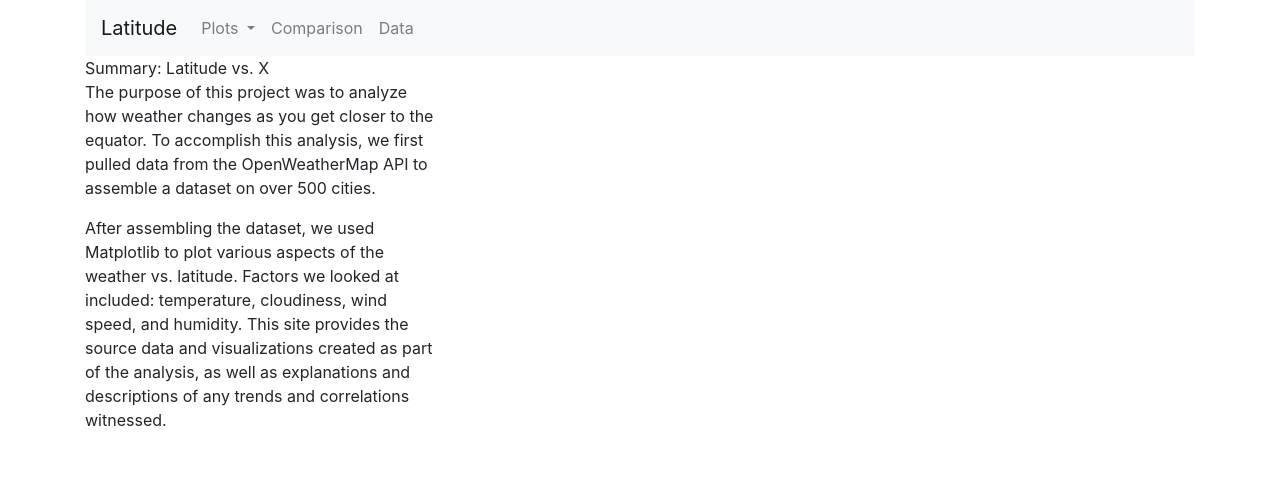
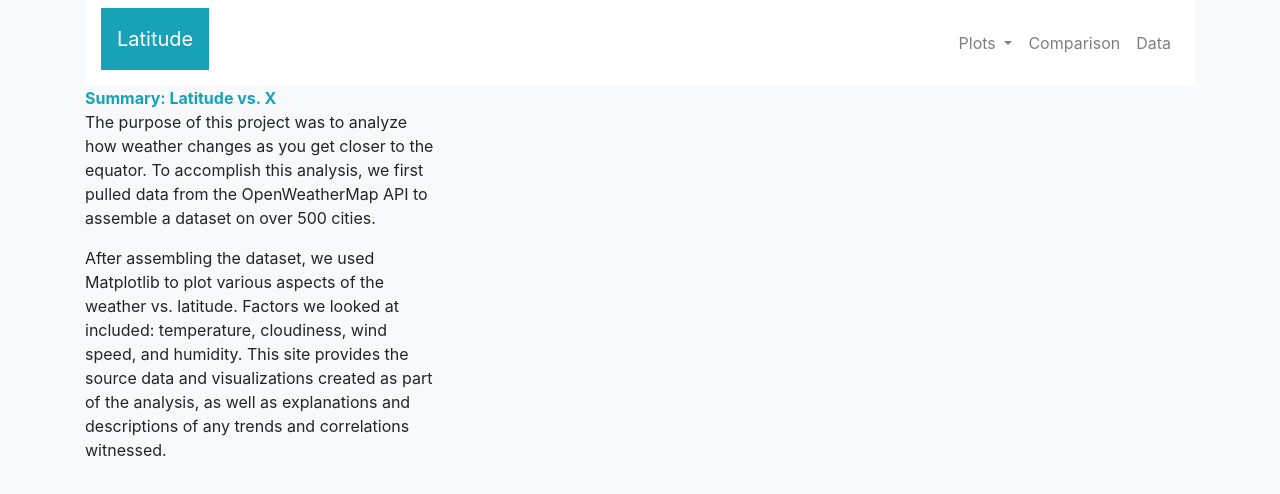
Before and after one commit to byoung11644/Web-Design-Challenge, a plain HTML site: page index.html in a window 1280 px wide. Drawn offline with nearby package versions, Linux system fonts and the light colour scheme; files that its build step writes are made by us from their sources.

Commit message:
progress

```diff
--- a/index.html
+++ b/index.html
@@ -8,14 +8,14 @@
     <link rel="stylesheet" href="styles.css">
 </head>
 
-<body>
+<body class="bg-light">
 
     <div class="container">
-        <nav class="navbar navbar-expand-lg navbar-light bg-light">
-            <a class="navbar-brand" href="#">Latitude</a>
+        <nav class="navbar navbar-expand-lg navbar-light bg-white">
+            <a class="navbar-brand p-3 mb-2 bg-info text-white" href="#">Latitude</a>
 
-            <div class="collapse navbar-collapse" id="navbarNav">
-                <ul class="navbar-nav">
+            <div class="navbar-collapse collapse" id="collapsingNavbar">
+                <ul class="navbar-nav ml-auto">
                     <li class="nav-item dropdown">
                         <a class="nav-link dropdown-toggle" href="#" id="navbarDropdown" role="button" data-toggle="dropdown" aria-haspopup="true" aria-expanded="false">Plots
                         </a>
@@ -42,7 +42,7 @@
         <div class="row">
             <div class="col-sm-6 col-md-4">
             <div class="box white">
-                <header>Summary: Latitude vs. X
+                <header class="text-info font-weight-bold h-75 d-inline-block">Summary: Latitude vs. X
                 </header>
                     <p>The purpose of this project was to analyze how weather changes as you get closer to the equator. To accomplish this analysis, we first pulled data from the OpenWeatherMap API to assemble a dataset on over 500 cities.
                     </p>
```
